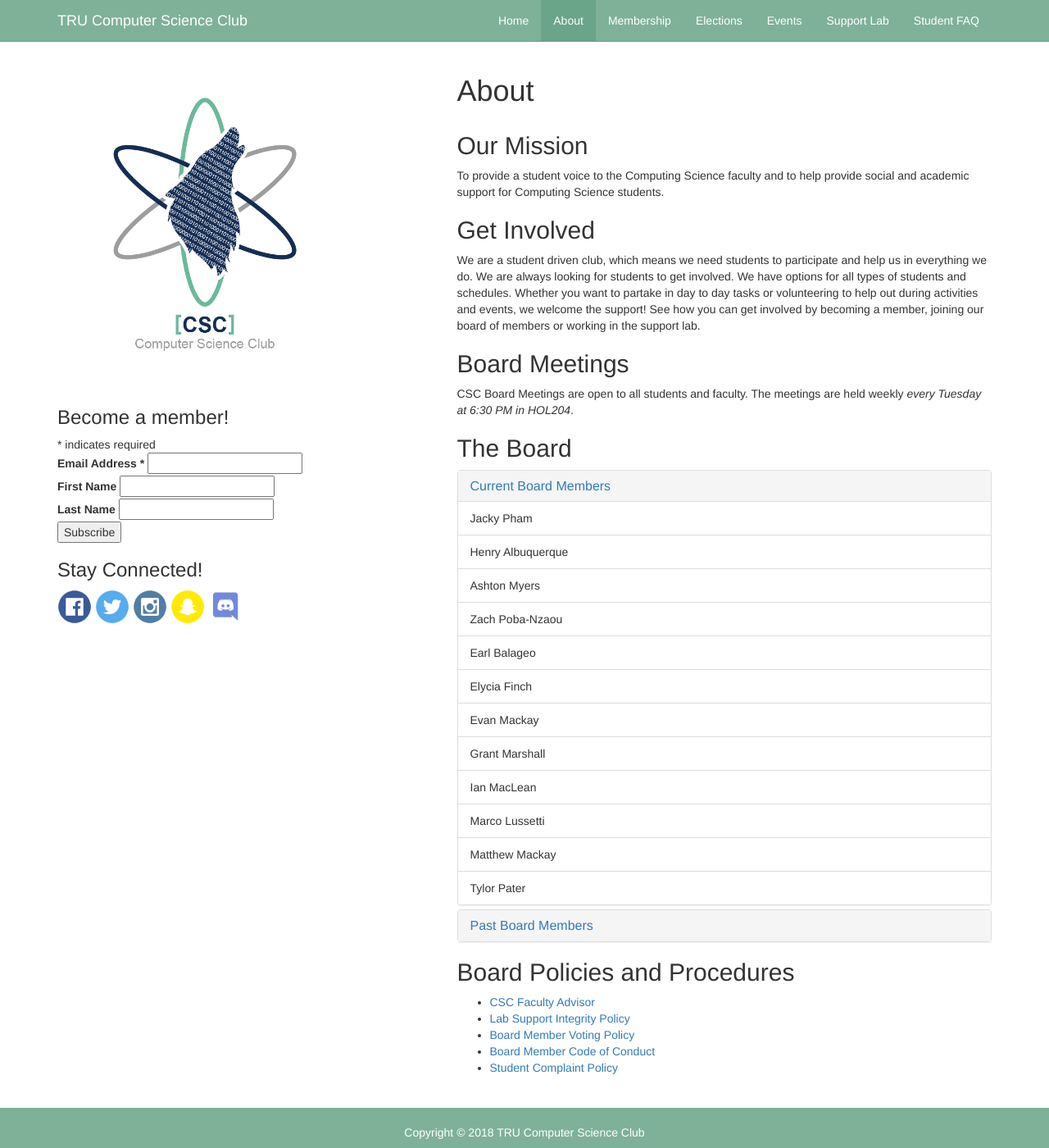
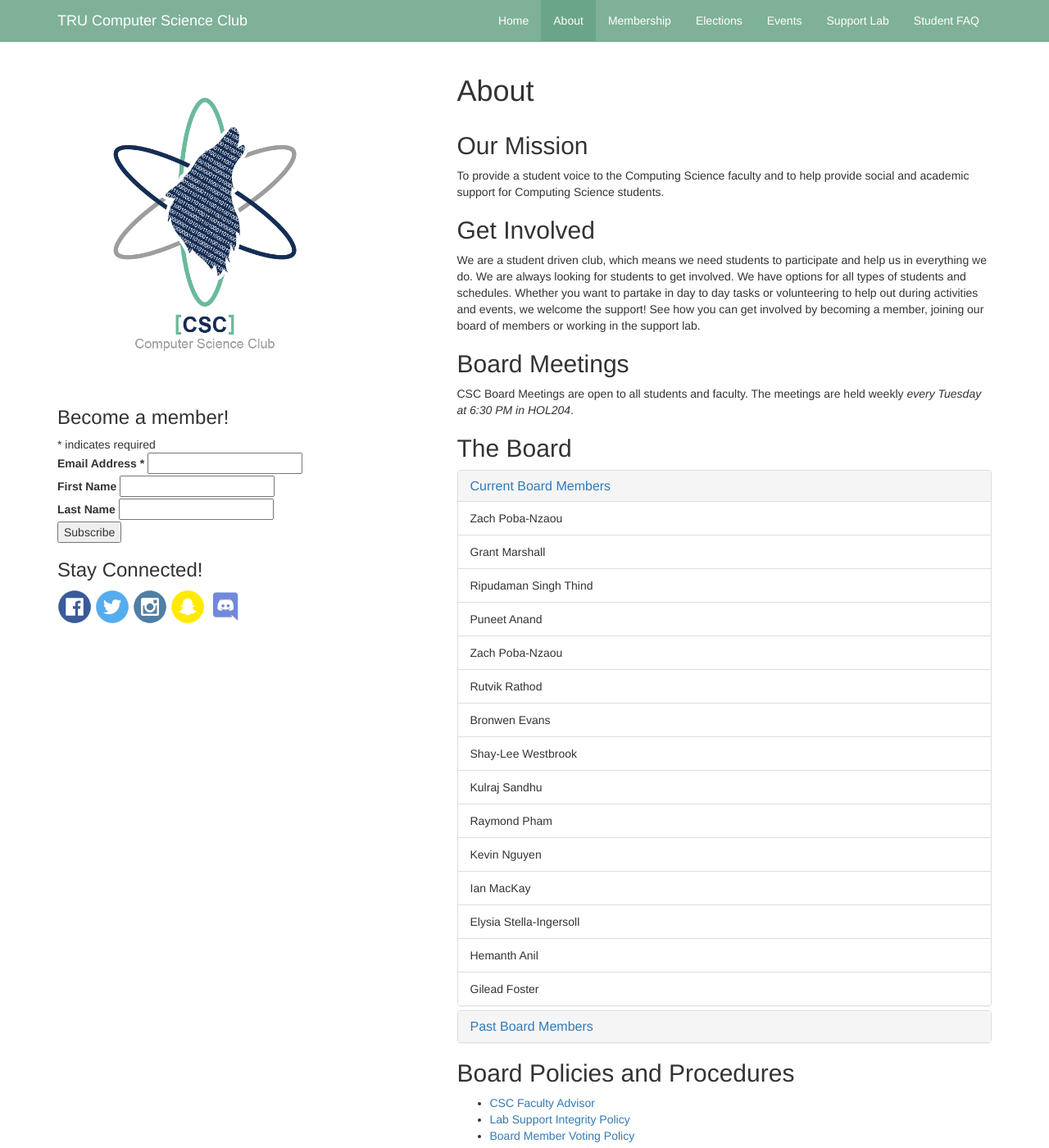
Before and after one commit to trucsclub/trucsclub.github.io, a Jekyll site: the page built from about.html, in a window 1280 px wide and 1400 px high. Shown: the whole window at 82% size. Built offline with Jekyll 4.4.1, drawn with Linux system fonts in a browser that asks for light colours; nearby versions of some CDN libraries; comment, search, counter and statistics services are not loaded.

Commit message:
update board members

```diff
--- a/about.html
+++ b/about.html
@@ -33,19 +33,23 @@ active: about
             </div>
             <div id="currentBoardDetails" class="panel-collapse collapse in" role="tabpanel" aria-labelledby="currentBoardHeader">
                 <ul class="list-group">
-                    <li class="list-group-item">Jacky Pham</li>
-                    <li class="list-group-item">Henry Albuquerque</li>
-                    <li class="list-group-item">Ashton Myers</li>
+
                     <li class="list-group-item">Zach Poba-Nzaou</li>
+                    <li class="list-group-item">Grant Marshall</li>
+                    <li class="list-group-item">Ripudaman Singh Thind</li>
+                    <li class="list-group-item">Puneet Anand</li>
+                    <li class="list-group-item">Zach Poba-Nzaou</li>
+                    <li class="list-group-item">Rutvik Rathod</li>
+                    <li class="list-group-item">Bronwen Evans</li>
+                    <li class="list-group-item">Shay-Lee Westbrook</li>
+                    <li class="list-group-item">Kulraj Sandhu</li>
+                    <li class="list-group-item">Raymond Pham</li>
+                    <li class="list-group-item">Kevin Nguyen</li>
+                    <li class="list-group-item">Ian MacKay</li>
+                    <li class="list-group-item">Elysia Stella-Ingersoll</li>
+                    <li class="list-group-item">Hemanth Anil</li>
+                    <li class="list-group-item">Gilead Foster</li>
 
-                    <li class="list-group-item">Earl Balageo</li>
-                    <li class="list-group-item">Elycia Finch</li>
-                    <li class="list-group-item">Evan Mackay</li>
-                    <li class="list-group-item">Grant Marshall</li>
-                    <li class="list-group-item">Ian MacLean</li>
-                    <li class="list-group-item">Marco Lussetti</li>
-                    <li class="list-group-item">Matthew Mackay</li>
-                    <li class="list-group-item">Tylor Pater</li>
                 </ul>
             </div>
         </div>
@@ -62,6 +66,15 @@ active: about
             <div id="previousBoardDetails" class="panel-collapse collapse" role="tabpanel" aria-labelledby="previousBoardHeader"
                 aria-expanded="false">
                 <ul class="list-group">
+                    <li class="list-group-item">Ian MacLean</li>
+                    <li class="list-group-item">Marco Lussetti</li>
+                    <li class="list-group-item">Matthew Mackay</li>
+                    <li class="list-group-item">Tylor Pater</li>
+                    <li class="list-group-item">Earl Balageo</li>
+                    <li class="list-group-item">Elycia Finch</li>
+                    <li class="list-group-item">Evan Mackay</li>
+                    <li class="list-group-item">Henry Albuquerque</li>
+                    <li class="list-group-item">Ashton Myers</li>
                     <li class="list-group-item">Patrick Lam</li>
                     <li class="list-group-item">Joshua Lindsay</li>
                     <li class="list-group-item">Mitchell Hentges</li>
```
